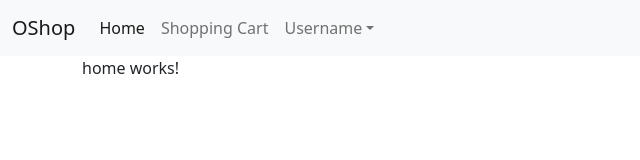
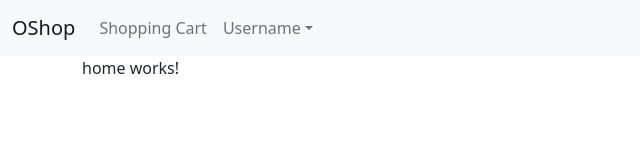
Before and after one commit to kaylinpham/angular-practice-project, an Angular app: page / in a window 1280 px wide. Shown: the top 160 px of the page, without its empty margins (0-640 px from the left). Built offline with nearby package versions, Linux system fonts and the light colour scheme; what @angular/fire would draw is missing.

Commit message:
clean up navbar

```diff
--- a/src/app/app.module.ts
+++ b/src/app/app.module.ts
@@ -45,6 +45,7 @@ import { NgbModule } from '@ng-bootstrap/ng-bootstrap';
       { path: 'products', component: ProductsComponent },
       { path: 'shopping-cart', component: ShoppingCartComponent },
       { path: 'check-out', component: CheckOutComponent },
+      { path: 'my/orders', component: MyOrdersComponent },
       { path: 'order-success', component: OrderSuccessComponent },
       { path: 'login', component: LoginComponent },
       { path: '**', component: NotfoundComponent }
--- a/src/app/bs-navbar/bs-navbar.component.html
+++ b/src/app/bs-navbar/bs-navbar.component.html
@@ -3,7 +3,7 @@
   aria-label="Fourth navbar example"
 >
   <div class="container-fluid">
-    <a class="navbar-brand" href="#">OShop</a>
+    <a class="navbar-brand" routerLink="/">OShop</a>
     <button
       class="navbar-toggler"
       type="button"
@@ -18,9 +18,6 @@
 
     <div class="collapse navbar-collapse" id="navbarsExample04">
       <ul class="navbar-nav me-auto mb-2 mb-md-0">
-        <li class="nav-item">
-          <a class="nav-link active" aria-current="page" routerLink="/">Home</a>
-        </li>
         <li class="nav-item">
           <a class="nav-link" routerLink="/shopping-cart">Shopping Cart</a>
         </li>
@@ -39,7 +36,7 @@
             aria-labelledby="dropdown04"
           >
             <li>
-              <a class="dropdown-item" routerLink="/my-orders">My Orders</a>
+              <a class="dropdown-item" routerLink="/my/orders">My Orders</a>
             </li>
             <li>
               <a class="dropdown-item" routerLink="/admin/orders"
```
